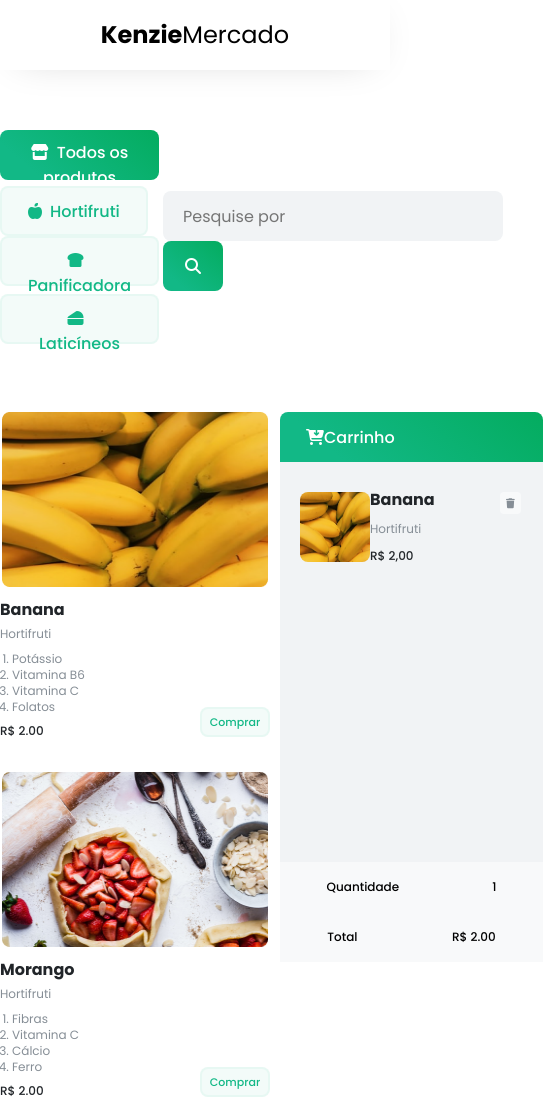
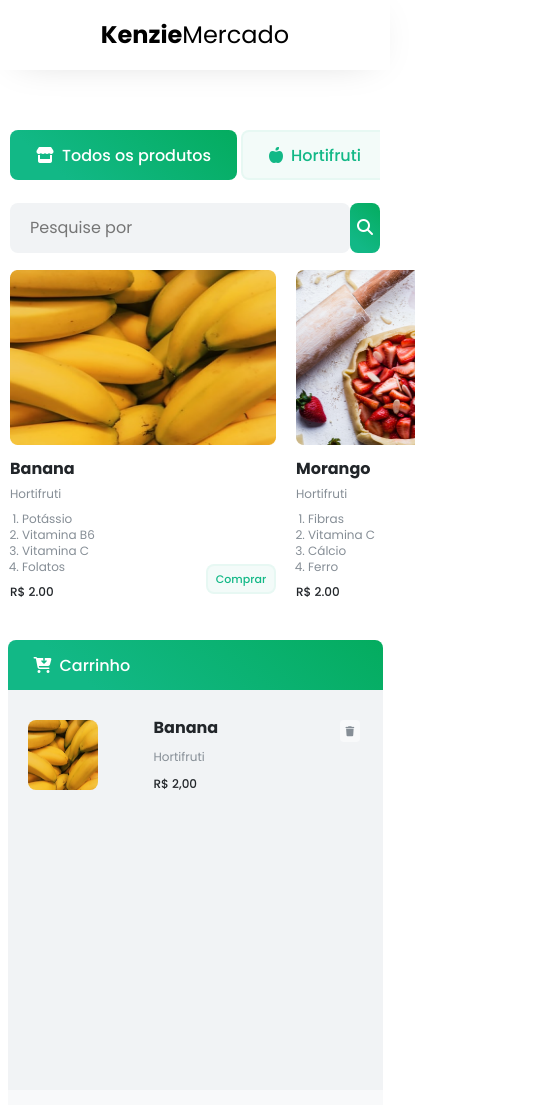
Before and after one commit to Kenzie-Academy-Brasil-Developers/entrega-lista-produtos-m2-sprint-1b-pedrofeitosa98, a plain HTML site: page index.html in a window 390 px wide. Shown: the top 1105 px of the page, 543 px wide, since content can reach past the window. Drawn offline with Linux system fonts and the light colour scheme.

Commit message:
css mobile

```diff
--- a/src/css/style.css
+++ b/src/css/style.css
@@ -31,7 +31,8 @@ body, * {
     max-width: 1300px;
 }
 
-#containerBotoesFiltro button > .fa-solid {margin-right: 8px;}
+#containerBotoesFiltro button > .fa-solid, .fa-cart-arrow-down
+{margin-right: 8px;}
 
 .botoesBase, .containerCarrinho__header{
     border: none;
@@ -321,3 +322,72 @@ body > main {
     justify-content: space-around;
     align-items: center;
 }
+
+
+/* VERSÃO MOBILE */
+@media (max-width: 425px) {
+    #filtrosContainer {
+        display: block;
+        padding: 60px 10px 10px;
+        margin: 0 auto;
+        max-width: 425px;
+    }
+
+    #containerBotoesFiltro {
+        display: flex;
+        overflow-x: scroll;
+        height: 65px;
+    }
+
+    #containerBotoesFiltro > button {
+        display: flex;
+        min-width: fit-content;
+        align-items: center;
+    }
+
+    #containerBuscaPorNome {
+        height: 65px;
+        display: flex;
+        justify-content: space-between;
+        align-items: center;
+    }
+
+    body > main {
+        max-width: 425px;
+        margin: 0 auto;
+        display: flex;
+        flex-direction: column;
+    }
+
+    .containerListaProdutos {
+        max-width: 425px;
+    }
+
+    .containerListaProdutos > ul{
+        display: flex;
+        justify-content: flex-start;
+        flex-wrap: nowrap;
+        overflow-x: scroll;
+        margin-left: 10px;
+    }
+
+    .adicionarCarrinho {
+        background-color: rgb(243, 251, 249);
+        color: #12B886;
+        border: 2px solid #12B8860D;
+        width: 70px;
+        height: 30px;
+        border-radius: 8px;
+        font-size: 11px;
+        font-weight: 500;
+        align-self: flex-end;
+        margin-top: -45px;
+        position: inherit;
+    }
+
+    .containerCarrinho{
+        width: 375px;
+        margin: 10px auto;
+        height: fit-content;
+    }
+}
```
